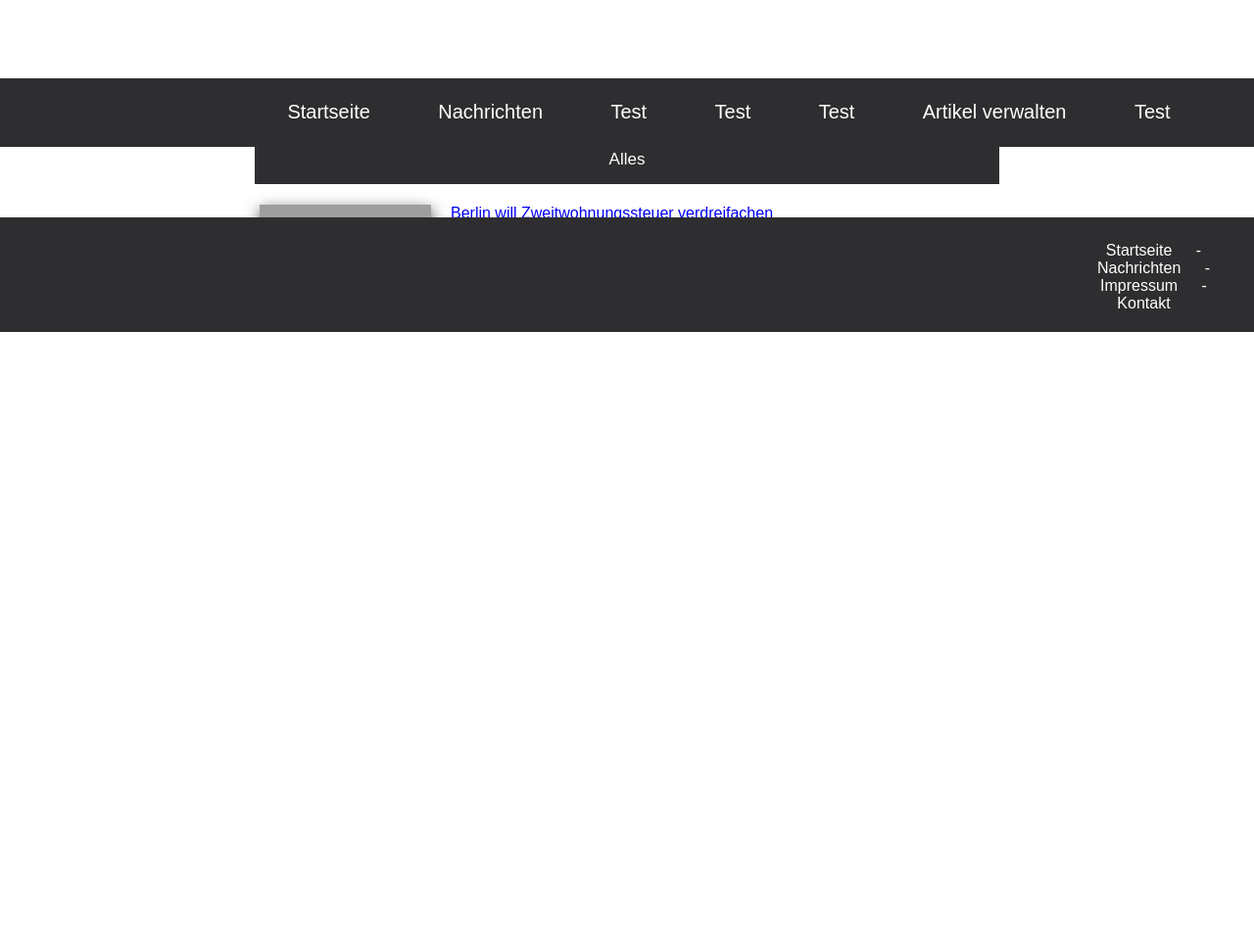
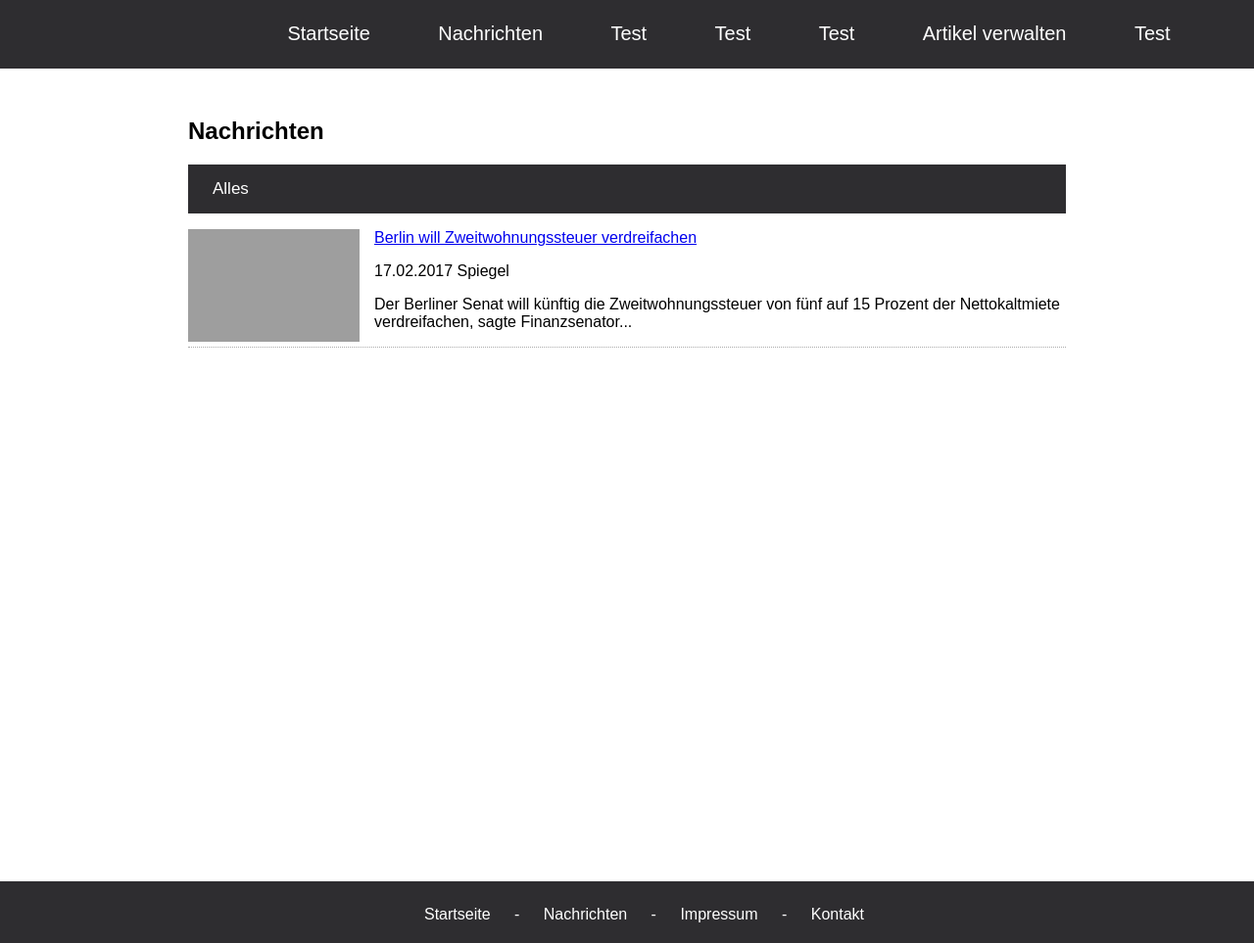
Before and after one commit to StevenSchoening/nuuws, a PHP site: page /nuuws/nachrichten in a window 1280 px wide. Shown: the whole page at 98% size. Before the commit the page ends 339 px from the top, so only its background shows below. Run offline with PHP 8.4, Linux system fonts and the light colour scheme; data comes from the database, SQL or seed files in the repository; data that the repository does not hold is empty; grey boxes are pictures that could not be loaded.

Commit message:
articles style

```diff
--- a/portal/assets/styles/article.css
+++ b/portal/assets/styles/article.css
@@ -1,68 +1,96 @@
-article{
-    position: relative;
-    width: 70%;
-    min-height: 100%;
-    text-align: left;
-    padding-left: 15%;
-    padding-top: 100px;
+article
+{
+    position     : relative;
+    width        : 70%;
+    min-height   : 100%;
+    text-align   : left;
+    padding-left : 15%;
+    padding-top  : 100px;
 }
 
-section#headerImage{
-    position: relative;
-    top: 70px;
-    left: 0px;
-}
-.article_description{
-    overflow: hidden;
-    width: 80%;
-    padding-bottom: 50px;
+section#headerImage
+{
+    position : relative;
+    top      : 70px;
+    left     : 0px;
 }
 
-.article_creationTimestamp{
-    position: relative;
-    text-align: right;
-    top: -44px;
-    right: 200px;
+.article_description
+{
+    overflow       : hidden;
+    width          : 80%;
+    padding-bottom : 50px;
 }
 
-div.tabs {
-    overflow: hidden;
-    background-color: #2e2d30;
-    padding:15px;
+.article_creationTimestamp
+{
+    position   : relative;
+    text-align : right;
+    top        : -44px;
+    right      : 200px;
 }
-.tabs > a {
-    background-color: #2e2d30;
-    color: white;
-    text-decoration: none;
-    padding: 10px 10px 10px 10px;
-    text-align: center;
-    transition: 0.3s;
-    font-size: 17px;
+
+div.tabs
+{
+    overflow         : hidden;
+    background-color : #2E2D30;
+    padding          : 15px;
 }
-.tabs > a:hover{
-    background-color: #424046;
+
+.tabs > a
+{
+    background-color : #2E2D30;
+    color            : white;
+    text-decoration  : none;
+    padding          : 10px 10px 10px 10px;
+    text-align       : center;
+    transition       : 0.3s;
+    font-size        : 17px;
 }
+
+.tabs > a:hover
+{
+    background-color : #424046;
+}
+
 /* Style the tab content */
-.tabcontent {
-    display: none;
-    padding: 6px 12px;
-    -webkit-animation: fadeEffect 1s;
-    animation: fadeEffect 1s;
+.tabcontent
+{
+    display           : none;
+    padding           : 6px 12px;
+    -webkit-animation : fadeEffect 1s;
+    animation         : fadeEffect 1s;
 }
+
 #articleOption_create,
 #articleOption_search,
 #articleOption_change
 {
- border-right:1px solid white;
+    border-right : 1px solid white;
 }
 
 section#headerImage img
+{
+    display            : block;
+    -webkit-box-shadow : 0px 5px 25px -3px rgba(0, 0, 0, 0.75);
+    -moz-box-shadow    : 0px 5px 25px -3px rgba(0, 0, 0, 0.75);
+    box-shadow         : 0px 5px 25px -3px rgba(0, 0, 0, 0.75);
+    border-top         : 0px;
+    margin             : 0px auto;
+}
 
+/*
+ *  articles.tpl
+ *
+ */
+
+div.nuuwsImg
 {
-    display: block;
-    -webkit-box-shadow: 0px 5px 25px -3px rgba(0,0,0,0.75);
-    -moz-box-shadow: 0px 5px 25px -3px rgba(0,0,0,0.75);
-    box-shadow: 0px 5px 25px -3px rgba(0,0,0,0.75);
-    border-top: 0px;
-    margin:0px auto;
+    float        : left;
+    margin-right : 15px;
 }
+
+div.nuuwsPrev
+{
+    border-bottom: 1px dotted rgba(0,0,0,.33);
+}
--- a/portal/frontend/templates/article/articles.tpl
+++ b/portal/frontend/templates/article/articles.tpl
@@ -1,96 +1,106 @@
 {include file='portal/frontend/templates/header/header.tpl'}
 
 <style>
-    p.spacer
-    {
-        margin-top: 80px;
-    }
+    /*p.spacer*/
+    /*{*/
+        /*margin-top: 80px;*/
+    /*}*/
 
-    div#articlesWrapper
-    {
-        width: 760px;
-        margin: 0px auto;
-    }
+    /*div#articlesWrapper*/
+    /*{*/
+        /*width: 760px;*/
+        /*margin: 0px auto;*/
+    /*}*/
 
-    div.nuuwsPrev, div.nuuwsPrev div, div.nuuwsPrev a
-    {
-        display: block;
-        float:left;
-    }
+    /*div.nuuwsPrev, div.nuuwsPrev div, div.nuuwsPrev a*/
+    /*{*/
+        /*display: block;*/
+        /*float:left;*/
+    /*}*/
 
-    div.nuuwsPrev
-    {
-        float: left;
-        width: 100%;
-        margin-bottom: 10px;
-        border-bottom: 1px dotted rgba(0,0,0,.33);
-    }
+    /*div.nuuwsPrev*/
+    /*{*/
+        /*float: left;*/
+        /*width: 100%;*/
+        /*margin-bottom: 10px;*/
+        /*border-bottom: 1px dotted rgba(0,0,0,.33);*/
+    /*}*/
 
-    div.nuuwsPrev div
-    {
-        clear: both;
-    }
+    /*div.nuuwsPrev div*/
+    /*{*/
+        /*clear: both;*/
+    /*}*/
 
-    div.nuuwsImg
-    {
-        float:left;
-        padding-right: 15px;
-    }
+    /*div.nuuwsImg*/
+    /*{*/
+        /*float:left;*/
+        /*padding-right: 15px;*/
+    /*}*/
 
-    div.nuuwsPrev a
-    {
-        padding: 5px 0px 0px 5px;
-    }
+    /*div.nuuwsPrev a*/
+    /*{*/
+        /*padding: 5px 0px 0px 5px;*/
+    /*}*/
 
-    .nuuwsImg p
-    {
-        clear: both;
-        margin-left: 25px;
-    }
+    /*.nuuwsImg p*/
+    /*{*/
+        /*clear: both;*/
+        /*margin-left: 25px;*/
+    /*}*/
 
-    .nuuwsImg a img
-    {
-        -webkit-box-shadow: 0px 5px 15px 0.5px rgba(0,0,0,0.75);
-        -moz-box-shadow: 0px 5px 15px 0.5px rgba(0,0,0,0.75);
-        box-shadow: 0px 5px 15px 0.5px rgba(0,0,0,0.75);
-    }
+    /*.nuuwsImg a img*/
+    /*{*/
+        /*-webkit-box-shadow: 0px 5px 15px 0.5px rgba(0,0,0,0.75);*/
+        /*-moz-box-shadow: 0px 5px 15px 0.5px rgba(0,0,0,0.75);*/
+        /*box-shadow: 0px 5px 15px 0.5px rgba(0,0,0,0.75);*/
+    /*}*/
 
-    p.ts
-    {
-        padding: 0;
-        margin-bottom: 1px;
-    }
+    /*p.ts*/
+    /*{*/
+        /*padding: 0;*/
+        /*margin-bottom: 1px;*/
+    /*}*/
 </style>
 
+<article>
+    <div id="articlesWrapper">
 
-<p class="spacer" ></p>
+        <h1>Nachrichten</h1>
 
-<div id="articlesWrapper">
-    <h1>Nachrichten</h1>
         <div class="tabs">
             <a href="/nuuws/nachrichten/">Alles</a>
 
             {foreach from=$categories key=k item=v}
                 <a href="/nuuws/nachrichten/{$k}/{$v}">{$v}</a>
             {/foreach}
+
         </div>
 
         <p style="margin-top: 15px"></p>
 
         {foreach from=$content key=k item=v}
+
             <div class="nuuwsPrev">
+
                 <div class="nuuwsImg">
                     <a href="/nuuws/nachrichten/{$k}/{$v[1]}.html">
-                    <img src="{$v[2]}" title="{$v[3]}" width=175 height=100>
+                        <img src="{$v[2]}" title="{$v[3]}" width=175 height=115>
                     </a>
                 </div>
-            <a href="/nuuws/nachrichten/{$k}/{$v[1]}.html" target="_blank" title="{$v[0]}">{$v[0]|truncate:60}</a>
+
+                <div class="nuuwsContent">
+                    <a href="/nuuws/nachrichten/{$k}/{$v[1]}.html" target="_blank" title="{$v[0]}">
+                        {$v[0]|truncate:60}
+                    </a>
                     <br />
                     <p class="ts">{$v[5]}</p>
                     <p>{$v[4]|strip_tags|truncate:140}</p>
                 </div>
+
+            </div>
             <br />
+
         {/foreach}
     </div>
-
+</article>
 {include file='portal/frontend/templates/footer/footer.tpl'}
--- a/portal/frontend/templates/nav/navigation.tpl
+++ b/portal/frontend/templates/nav/navigation.tpl
@@ -1,6 +1,6 @@
 <nav>
     <ul class="navigation_list">
-        <a href=""><li>Startseite</li></a>
+        <a href="/nuuws"><li>Startseite</li></a>
         <a href="/nuuws/nachrichten"><li>Nachrichten</li></a>
         <a href=""><li>Test</li></a>
         <a href=""><li>Test</li></a>
```
Also changed, not shown: 1 other file. Lines whose indentation alone changed are shown as unchanged.
